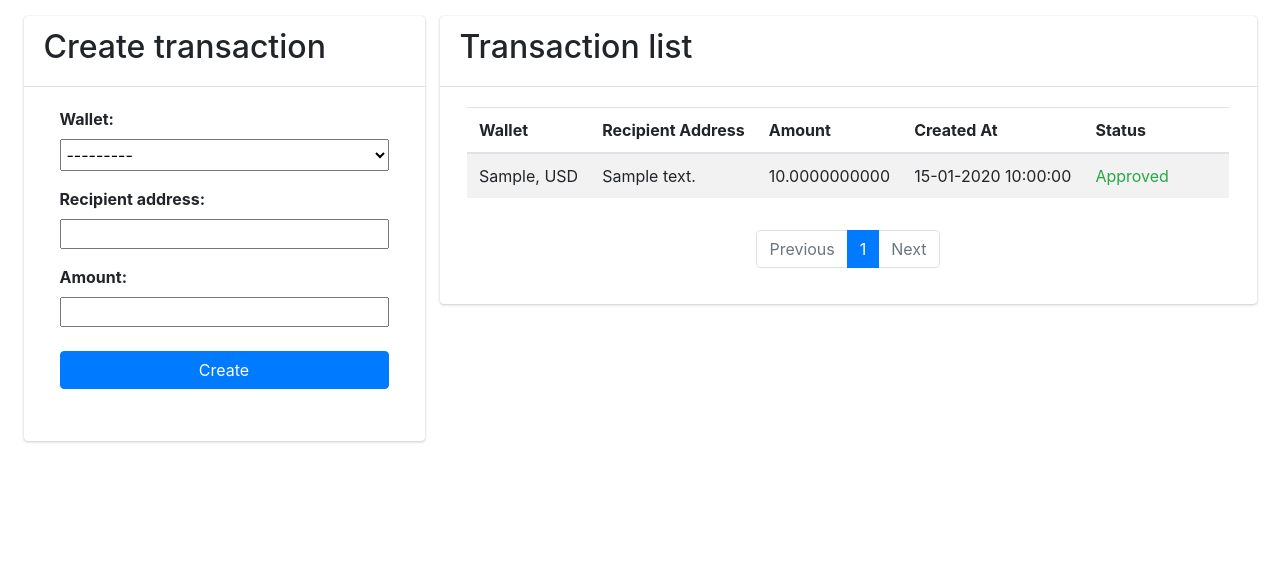
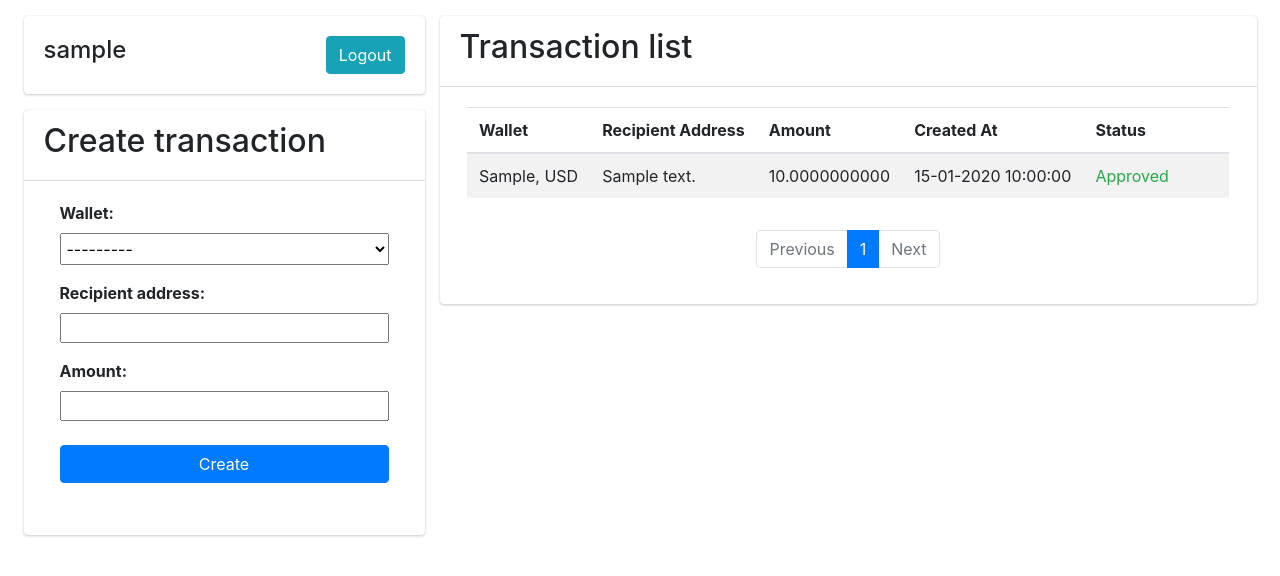
Before and after one commit to Amwap/banxe-test-task, a Django app: page / in a window 1280 px wide. Shown: the top 576 px of the page. Run offline with Django 4.2, Linux system fonts and the light colour scheme; a user stored in the database is signed in; tables that the repository leaves empty hold one stand-in row (values such as "Sample post"); parts of the project's set-up code (start-up, migrations or seed data) failed here and were passed over; some libraries are stand-ins or nearby versions.

Commit message:
created logout button, minor fix

```diff
--- a/django_app/apps/wallet_app/views.py
+++ b/django_app/apps/wallet_app/views.py
@@ -35,7 +35,7 @@
         page_obj = paginator.get_page(page_number)
         context['page_obj'] = page_obj
         context['form'] = TransactionForm()
-        context['request_user'] = request.user.pk
+        context['request_user'] = request.user
         return render(request, self.template_name, context)
 
 
@@ -56,7 +56,7 @@
     }
     r = requests.post('https://api.mockfly.dev/mocks/55a12083-09da-45be-b7b3-2d4dca10c622/approve', data=transaction_data)
     data = json.loads(r.text)
-    if data.status == 'ok':
+    if data['status'] == 'ok':
         transaction.status = Transaction.Status.APPROVED
         transaction.save()
     return redirect('home')
--- a/django_app/templates/pages/home.html
+++ b/django_app/templates/pages/home.html
@@ -4,6 +4,12 @@
 {% block content %}
 <div class="col-md-12 p-1 p-lg-3 row d-flex justify-content-between m-0">
     <div class="col-md-4">
+        <div class="card">
+          <div class="card-body d-flex justify-content-between align-items-between flex-row">
+            <h4>{{ user.username }}</h4>
+            <a href="{% url 'logout'%}" class="btn btn-info ml-auto">Logout</a>
+          </div>
+        </div>
         <div class="card">
             <div class="card-header d-flex justify-content-between">
                 <h2>Create transaction</h2>
@@ -82,7 +88,7 @@
                                 {% endif %}
                             </td>
                             <td>
-                                {% if transaction.status == transaction.Status.CREATED and request_user != transaction.user.pk %}
+                                {% if transaction.status == transaction.Status.CREATED and request_user != transaction.user %}
                                     <button type="button" class="btn btn-success btn-sm " data-toggle="modal" data-target="#approveModal{{ transaction.pk }}">
                                         Approve
                                     </button>
```
